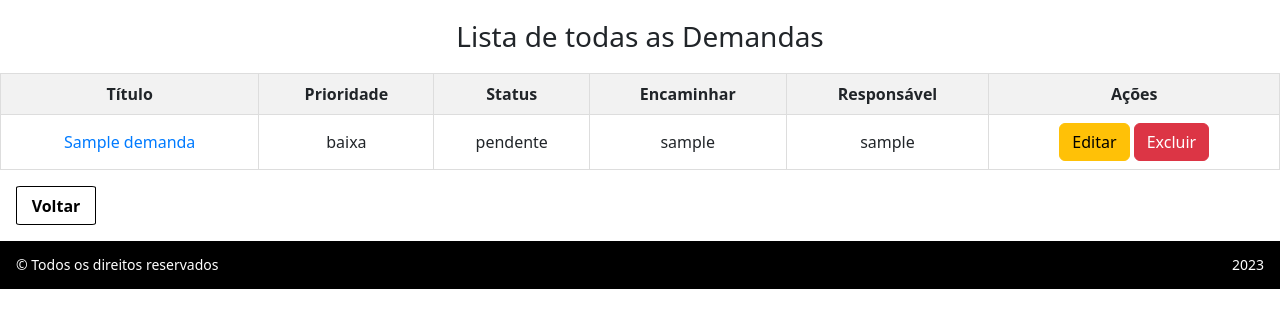
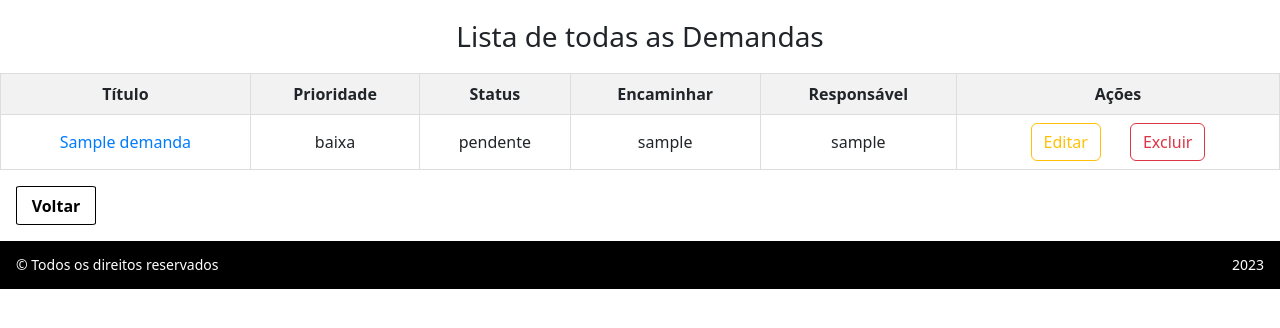
Before and after one commit to Amarildop1/LabDesenvSoftware-SI, a Django app: page /demanda/list in a window 1280 px wide. Shown: the part 94-422 px from the top of the page. Run offline with Django 4.2, Linux system fonts and the light colour scheme; a user stored in the database is signed in; tables that the repository leaves empty hold one stand-in row (values such as "Sample post").

Commit message:
Retomando o código

```diff
--- a/LabDevSoftware/templates/demanda-list.html
+++ b/LabDevSoftware/templates/demanda-list.html
@@ -31,13 +31,14 @@
                             {% if demanda.encaminhar_para %}
                                 {{ demanda.encaminhar_para.username }}
                             {% else %}
-                                <a href="{% url 'encaminhar-demanda' pk=demanda.pk %}" class="btn btn-dark" > Encaminhar > </a>
+                                <a href="{% url 'encaminhar-demanda' pk=demanda.pk %}" class="btn btn-outline-dark" > Encaminhar > </a>
                             {% endif %}
                         </td>
                         <td> {{ demanda.atribuido_a }} </td>
                         <td>
-                            <a href="{% url 'editar-demanda' pk=demanda.pk %}" class="btn btn-warning"> Editar </a>
-                            <a href="{% url 'demanda-excluir' pk=demanda.pk %}" class="btn btn-danger" onclick="return confirmDelete()"> Excluir </a>
+                            <a href="{% url 'editar-demanda' pk=demanda.pk %}" class="btn btn-outline-warning"> Editar </a>
+                            &nbsp; &nbsp; &nbsp;
+                            <a href="{% url 'demanda-excluir' pk=demanda.pk %}" class="btn btn-outline-danger" onclick="return confirmDelete()"> Excluir </a>
                         </td>
                     </tr>
 
--- a/LabDevSoftware/templates/encaminhar-demanda.html
+++ b/LabDevSoftware/templates/encaminhar-demanda.html
@@ -1,3 +1,5 @@
+<!-- encaminhar-demanda.html -->
+
 {% extends 'base.html' %}
 
 {% block titulo %}
--- a/LabDevSoftware/templates/index.html
+++ b/LabDevSoftware/templates/index.html
@@ -1,3 +1,5 @@
+<!-- index.html -->
+
 {% extends 'base.html' %}
 {% load static %}
 
```
